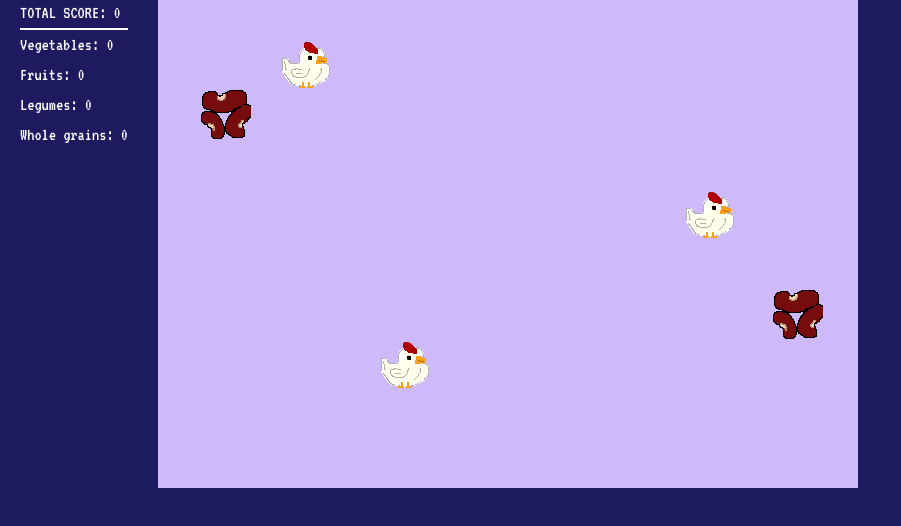
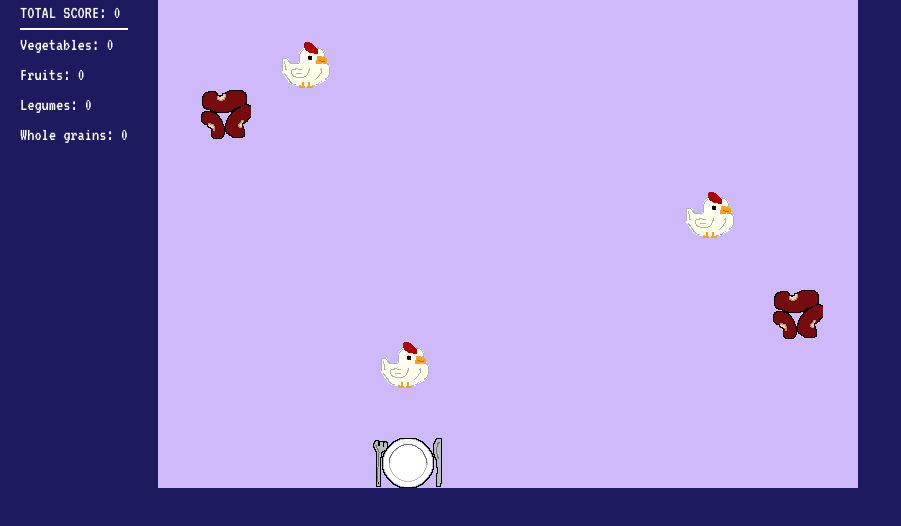
Before and after one commit to kim-amsterdam/project-01_the-game, a plain HTML site: page index.HTML in a window 1280 px wide. Shown: the part 72-598 px from the top of the page, without its empty margins (0-901 px from the left). Drawn offline with Linux system fonts and the light colour scheme.

Commit message:
added path to image css

```diff
--- a/css/main.css
+++ b/css/main.css
@@ -49,7 +49,7 @@
 
 #player0 {
   /* background-color: rgb(107, 99, 215); */
-  background-image: url("./images/plate.png");
+  background-image: url("../images/plate.png");
   position: absolute;
   /* left: 50%; */
 }
```
